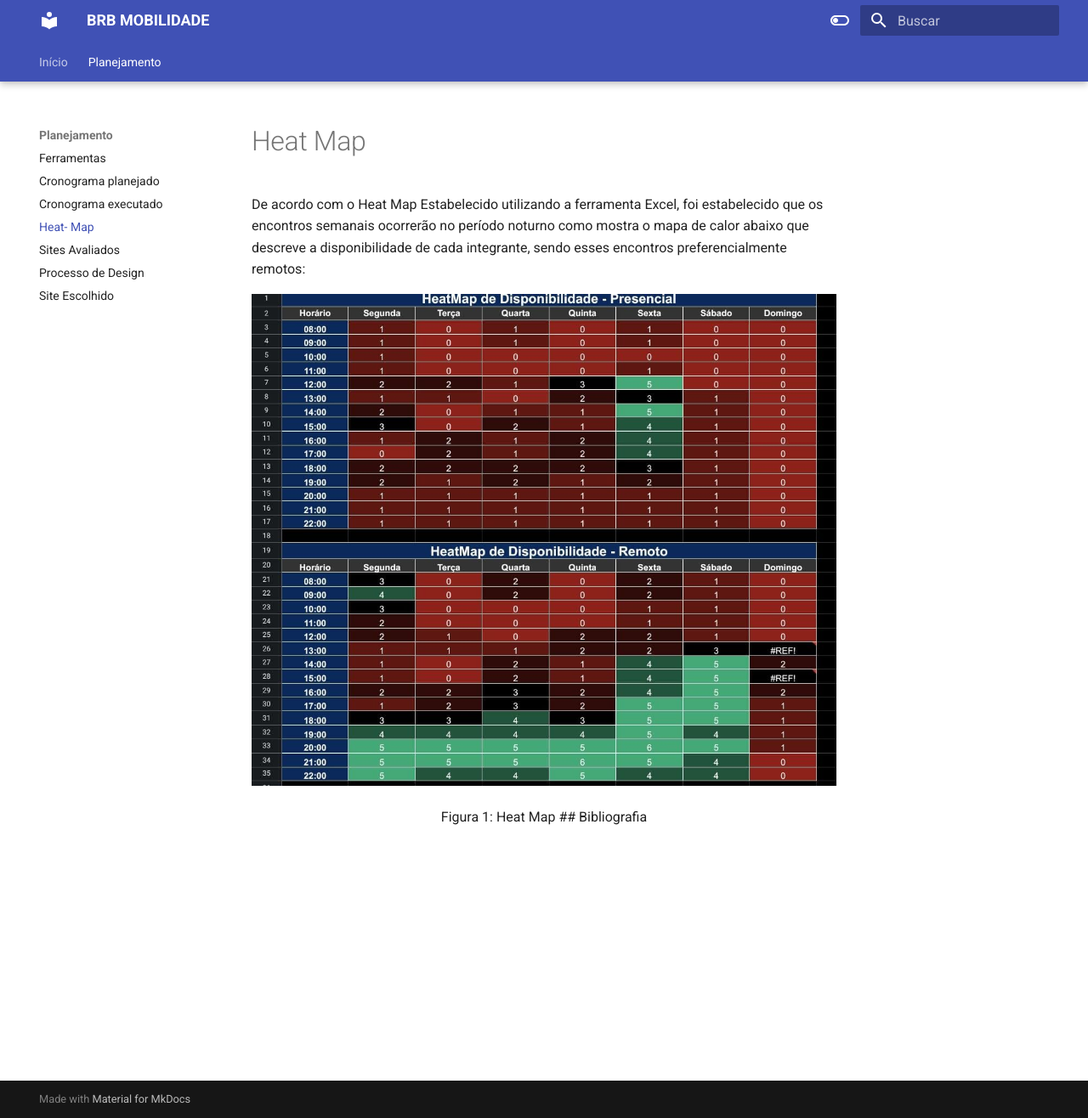
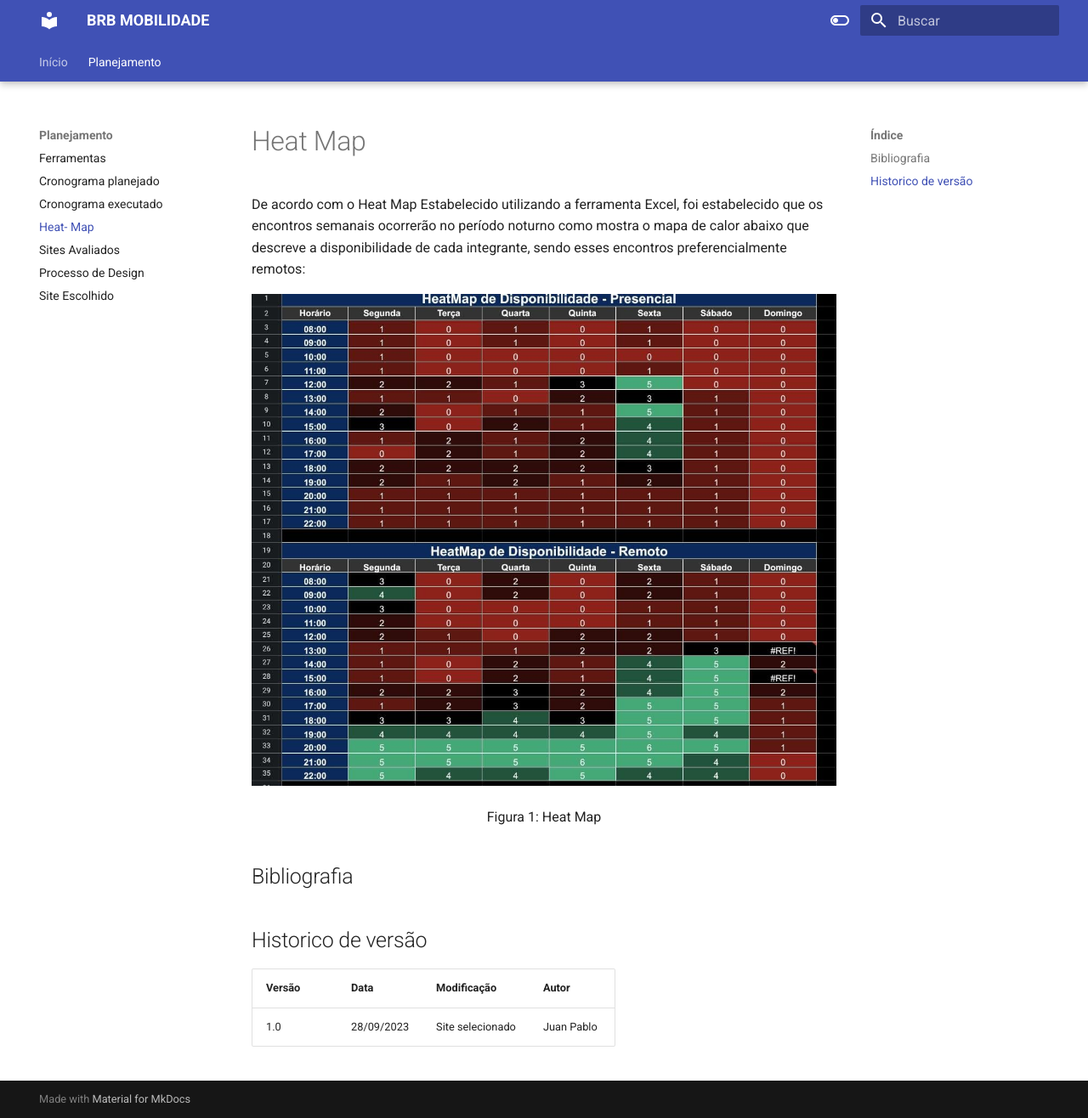
Before and after one commit to Interacao-Humano-Computador/2023.2--BRB-Mobilidade, an MkDocs documentation site: the page built from docs/heat.md, in a window 1280 px wide and 1316 px high. Shown: the whole window at 85% size. Built offline with MkDocs 1.6.1 and Material for MkDocs 9.7.7, drawn with Linux system fonts in a browser that asks for light colours.

Commit message:
dix div of image

```diff
--- a/docs/heat.md
+++ b/docs/heat.md
@@ -4,7 +4,17 @@ De acordo com o Heat Map Estabelecido utilizando a ferramenta Excel, foi estabel
 
 
 ![Heat Map](assets/heat.jpg)
-<div align= "center">Figura 1: Heat Map <div\>
+<div style= "text-align: center">
+<p>Figura 1: Heat Map</p>
+</div>
 
 
 ## Bibliografia
+
+
+
+## Historico de versão
+
+| Versão | Data       | Modificação                             | Autor                         |
+| ------ | ---------- | --------------------------------------- | ----------------------------- |
+|    1.0  |   28/09/2023   |   Site selecionado |  Juan Pablo|
```
